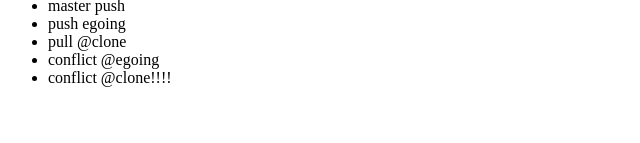
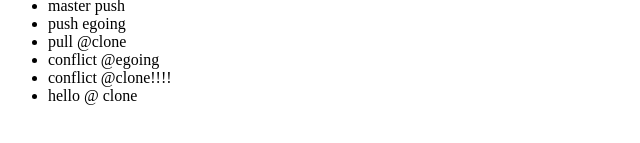
Before and after one commit to JeongMyeongSeok/open_tutorials_git, a plain HTML site: page index.html in a window 1280 px wide. Shown: the part 307-450 px from the top of the page, without its empty margins (0-640 px from the left). Drawn offline with Linux system fonts and the light colour scheme.

Commit message:
<li>hello @ clone</li>

```diff
--- a/index.html
+++ b/index.html
@@ -28,7 +28,7 @@
 
 			<li>conflict @egoing</li>
 			<li>conflict @clone!!!!</li>
-
+			<li>hello @ clone</li>
 		</ul>
 	</body>
 </html>
```
